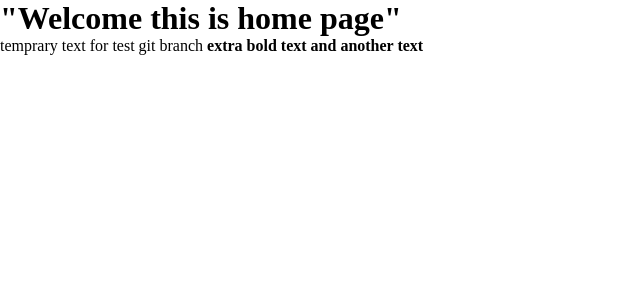
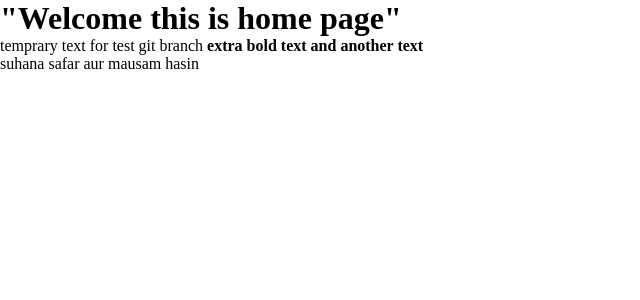
Before and after one commit to dhruv-tagline/signup-login-page-with-reusable-input, a React (Create React App) app: page / in a window 1280 px wide. Shown: the top 300 px of the page, without its empty margins (0-640 px from the left). Built offline with nearby package versions, Linux system fonts and the light colour scheme.

Commit message:
new test branch - update App.js
update app js file in new test branch

```diff
--- a/src/App.js
+++ b/src/App.js
@@ -28,6 +28,7 @@ function App() {
       <div className="App">
         {routes}
         <p>temprary text for test git branch <b>extra bold text and another text</b></p>
+        <p>suhana safar aur mausam hasin</p>
       </div>
     );
 }
```
